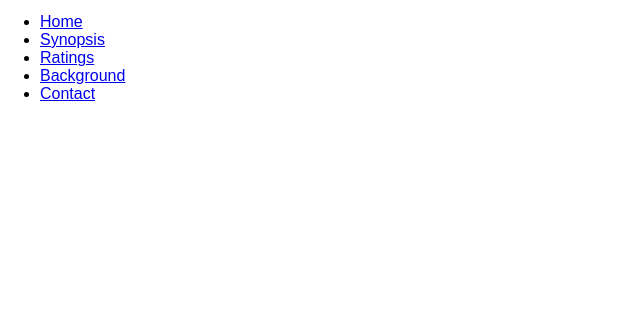
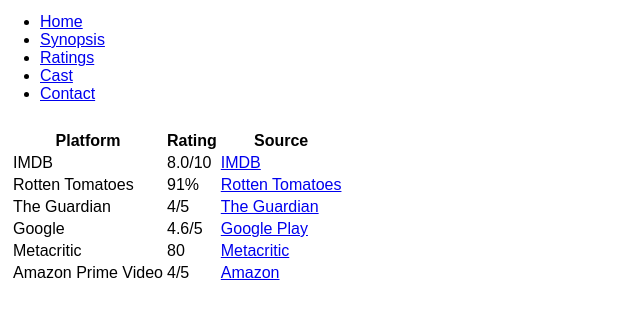
Before and after one commit to NiekGrimbergen/WebTech, a plain HTML site: page Assignment1/ratings.html in a window 1280 px wide. Shown: the part 64-380 px from the top of the page, without its empty margins (0-640 px from the left). Drawn offline with Linux system fonts and the light colour scheme.

Commit message:
background -> cast

```diff
--- a/Assignment1/ratings.html
+++ b/Assignment1/ratings.html
@@ -26,13 +26,72 @@
                     <li><a href="index.html">Home</a></li>
                     <li><a href="summary.html">Synopsis</a></li>
                     <li><a href="ratings.html">Ratings</a></li>
-                    <li><a href="background.html">Background</a></li>
+                    <li><a href="cast.html">Cast</a></li>
                     <li><a href="contact.html">Contact</a></li>
                 </ul>
             </nav>
         </header>
         <main>
+            <article id="ratings">
+                <section>
+                    <table id="ratingstable">
+                        <thead>
+                            <tr>
+                                <th>Platform</th>
+                                <th>Rating</th>
+                                <th>Source</th>
+                            </tr>
+                        </thead>
+                        <tbody>
+                            <tr>
+                                <td>IMDB</td>
+                                <td>8.0/10</td>
+                                <td>
+                                    <a href="https://www.imdb.com/title/tt3659388/">IMDB</a>
+                                </td>
+                            </tr>
+                            <tr>
+                                <td>Rotten Tomatoes</td>
+                                <td>91%</td>
+                                <td>
+                                    <a href="https://www.rottentomatoes.com/m/the_martian">Rotten Tomatoes</a>
+                                </td>
+                            </tr>
+                            <tr>
+                                <td>The Guardian</td>
+                                <td>4/5</td>
+                                <td>
+                                    <a href="https://www.theguardian.com/film/2015/oct/04/the-martian-review-matt-damon-shines-stranded-astronaut">The Guardian</a>
+                                </td>
+                            </tr>
+                            <tr>
+                                <td>Google</td>
+                                <td>4.6/5</td>
+                                <td>
+                                    <a href="https://play.google.com/store/movies/details/The_Martian?id=TeZDLAaDYos&hl=en&gl=US&pli=1">Google Play</a>
+                                </td>
+                            </tr>
+                            <tr>
+                                <td>Metacritic</td>
+                                <td>80</td>
+                                <td>
+                                    <a href="https://www.metacritic.com/movie/the-martian">Metacritic</a>
+                                </td>
+                            </tr>
+                            <tr>
+                                <td>Amazon Prime Video</td>
+                                <td>4/5</td>
+                                <td>
+                                    <a href="https://www.amazon.com/gp/video/detail/B01L9T7FFI/ref=atv_sr_def_c_unkc_4_1_4?sr=1-4&pageTypeIdSource=ASIN&pageTypeId=B01L9T80YS&qid=1666813018339">Amazon</a>
+                                </td>
+                            </tr>
+                        </tbody>
+                        <tfoot>
 
+                        </tfoot>
+                    </table>
+                </section>
+            </article>
         </main>
         <footer>
 
--- a/Assignment1/styles/style.css
+++ b/Assignment1/styles/style.css
@@ -12,7 +12,7 @@
     font-family: Arial, Helvetica, sans-serif;
 }
 
-main {
+article {
     padding: 10px;
     overflow: hidden;
 }
@@ -24,3 +24,10 @@
 .banner {
     display: none;
 }
+
+@media screen and (min-width: 800px){
+    .banner {
+        display: block;
+        width: 100%;
+    }
+}
```
Also changed, not shown: Assignment1/cast.html (renamed from Assignment1/background.html, +1 -1 lines), Assignment1/contact.html (+1 -1 lines), Assignment1/index.html (+1 -1 lines), Assignment1/summary.html (+1 -1 lines).
